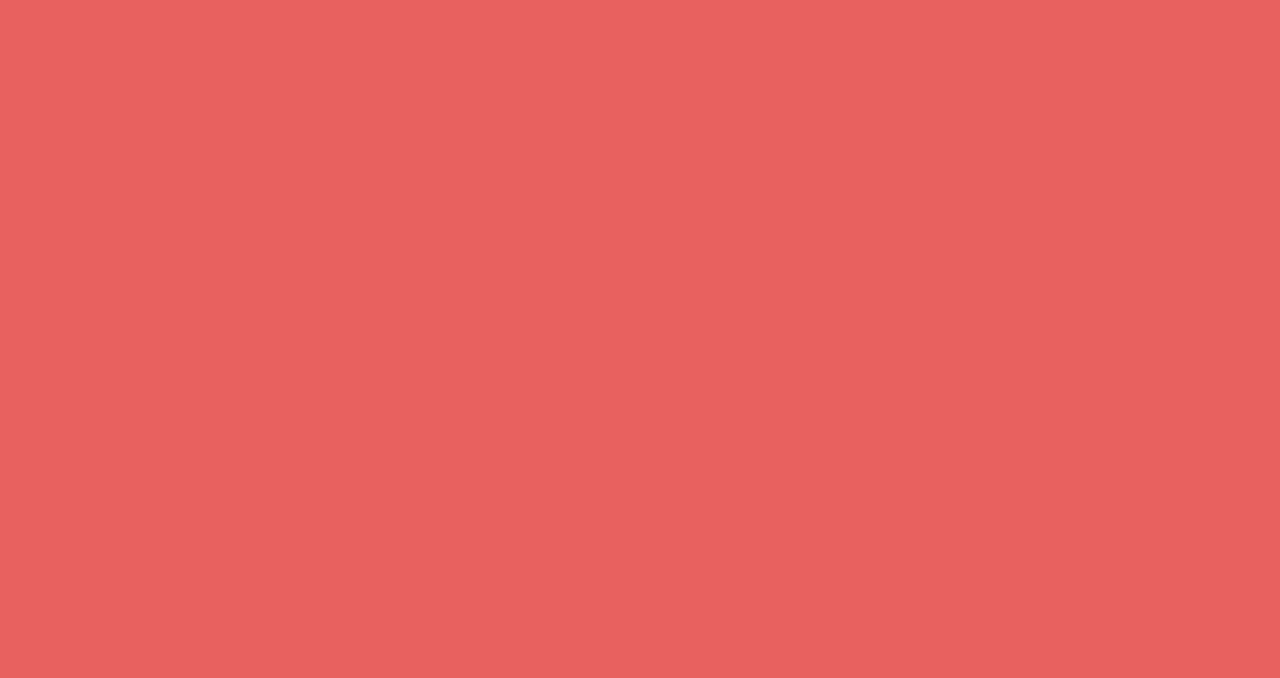
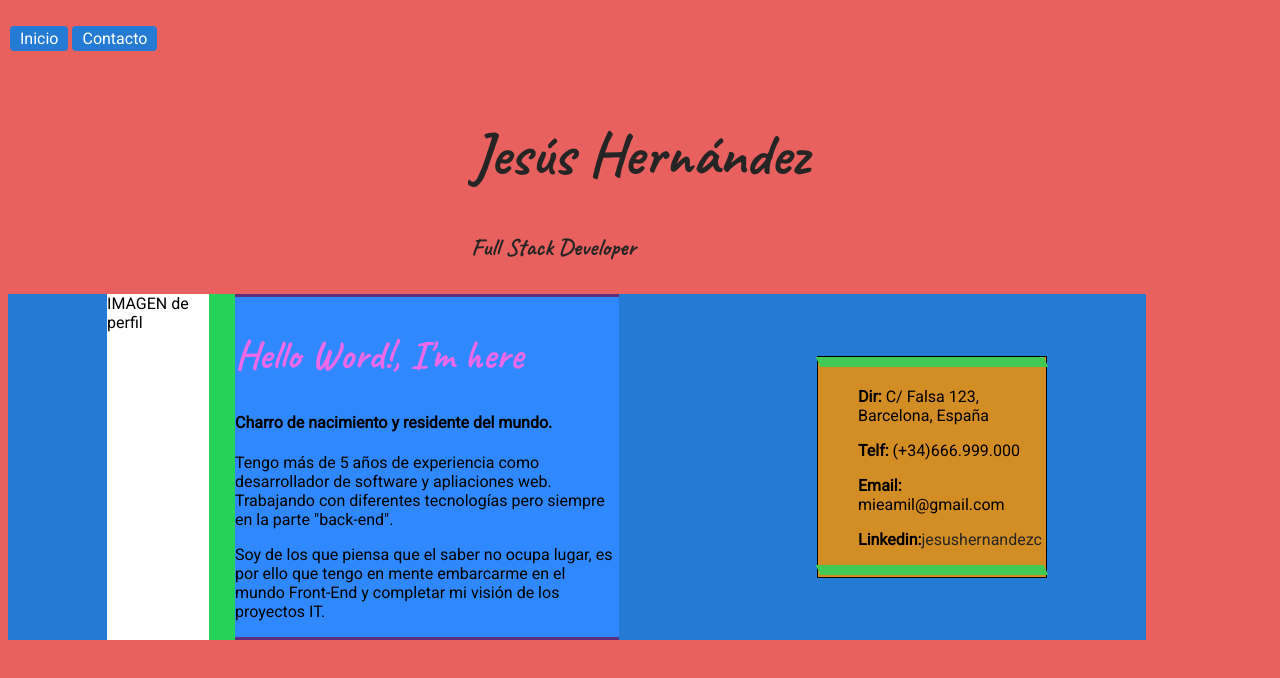
Before and after one commit to chuchihdez/Reto1_Website, a plain HTML site: page profile.html in a window 1280 px wide. Drawn offline with Linux system fonts and the light colour scheme.

Commit message:
Started profile.html and style

```diff
--- a/css/style.css
+++ b/css/style.css
@@ -299,3 +299,60 @@ footer a {
 /*************************************
 ******* STYLE PROFILE.html ***********
 **************************************/
+
+/**--- HEADER  -----*/
+header h4 {
+    font-family: 'Caveat';
+}
+
+/**--- CONTENT (HEADER)  -----*/
+#profile_header {
+    width: 90%;
+    align-items: center;
+    background-color: #257BD3;
+
+    display: flex;
+    flex-direction: row;
+    justify-content: space-around;
+}
+
+/**--- CONTENT (HEADER- RIGHT)  -----*/
+#profile_info {
+    background-color: #25d359;
+    display: inline-flex;
+    justify-content: space-between;
+    width: 45%;
+}
+
+#box_description {
+    background-color: #2f88fd;
+    border-top: 3px solid #5e2d7c;
+    border-bottom: 3px solid #5e2d7c;
+    width: 75%;
+}
+
+#box_image {
+    background-color: #fff;
+    width: 20%;
+}
+
+/**--- CONTENT (HEADER- LEFT)  -----*/
+
+#profile_contact {
+    border: 1px solid #000;
+    background-color: #d38d25;
+    width: 20%;
+}
+
+#profile_contact ul {
+    margin-top: 20px;
+    list-style-type: none;
+}
+
+#profile_contact .figure {
+    width: 100%;
+    height: 10px;
+    background: #42ca54;
+    transform: skew(25deg);
+    margin-bottom: 2px;
+}
--- a/profile.html
+++ b/profile.html
@@ -12,6 +12,54 @@
 </head>
 
 <body>
+  <div class="container">
+    <!-- Menu -->
+    <nav>
+      <ul>
+        <li><a href="./index.html">Inicio</a></li>
+        <li><a href="./contact.html">Contacto</a></li>
+      </ul>
+    </nav>
+    <!-- End Menu -->
+    <!-- Header title website-->
+    <header>
+      <a href="./index.html">
+        <h1>Jesús Hernández</h1>
+        <h4>Full Stack Developer</h4>
+      </a>
+    </header>
+    <!-- End Header -->
+    <div id="profile_header">
+      <div id="profile_info">
+
+        <div id="box_image">IMAGEN de perfil</div>
+        <div id="box_description">
+          <h2>Hello Word!, I'm here</h2>
+          <h4>Charro de nacimiento y residente del mundo.</h4>
+          <p>Tengo más de 5 años de experiencia como desarrollador de software y apliaciones web. Trabajando con
+            diferentes tecnologías pero siempre en la parte "back-end".</p>
+          <p>Soy de los que piensa que el saber no ocupa lugar, es por ello que tengo en mente embarcarme en el mundo
+            Front-End y completar mi visión de los proyectos IT.</p>
+        </div>
+      </div>
+      <div id="profile_contact">
+        <div class="figure"></div>
+        <ul>
+          <li>
+            <p><strong>Dir:</strong> C/ Falsa 123, Barcelona, España</p>
+          </li>
+          <li>
+            <p><strong>Telf:</strong> (+34)666.999.000</p>
+          </li>
+          <li>
+            <p><strong>Email:</strong> mieamil@gmail.com</p>
+          </li>
+          <li><strong>Linkedin:</strong><a>jesushernandezc</a></li>
+        </ul>
+        <div class="figure"></div>
+      </div>
+
+    </div>
 
 </body>
 
```
Also changed, not shown: index.html (+2 -2 lines).
